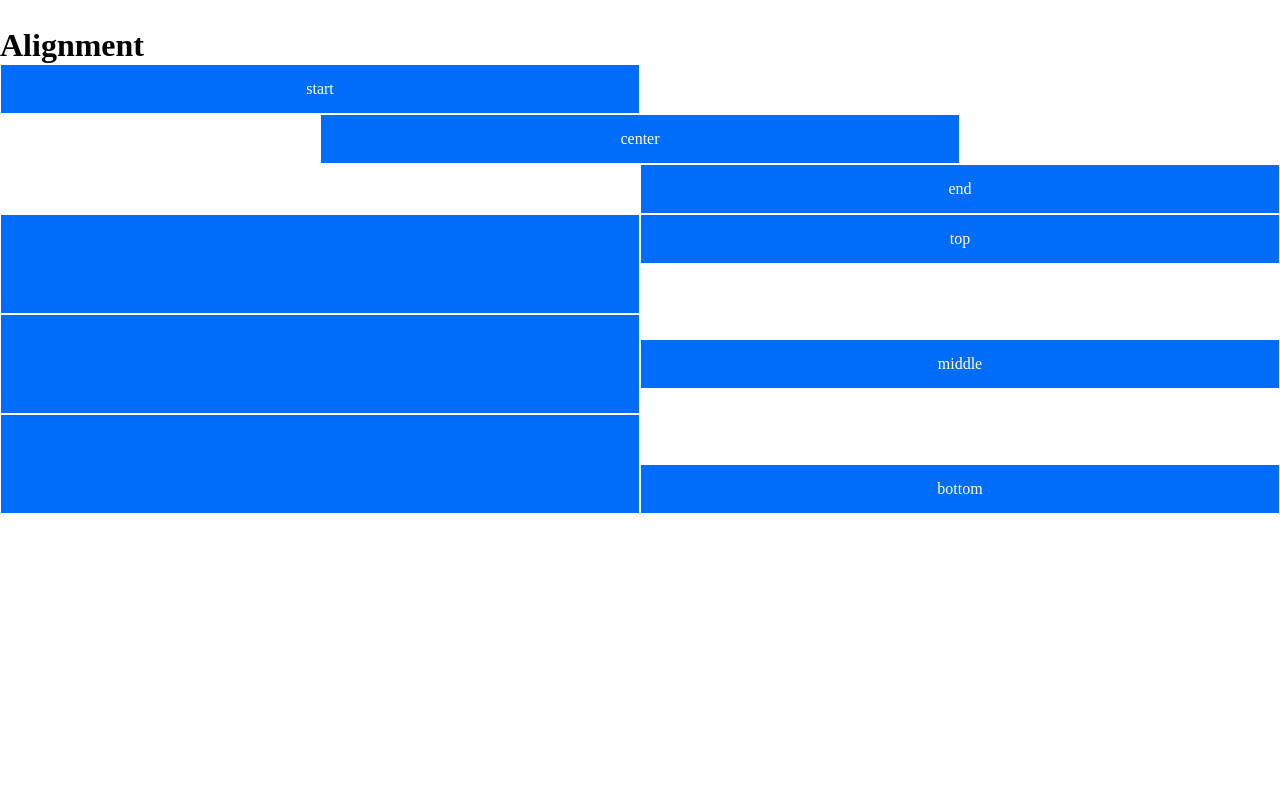
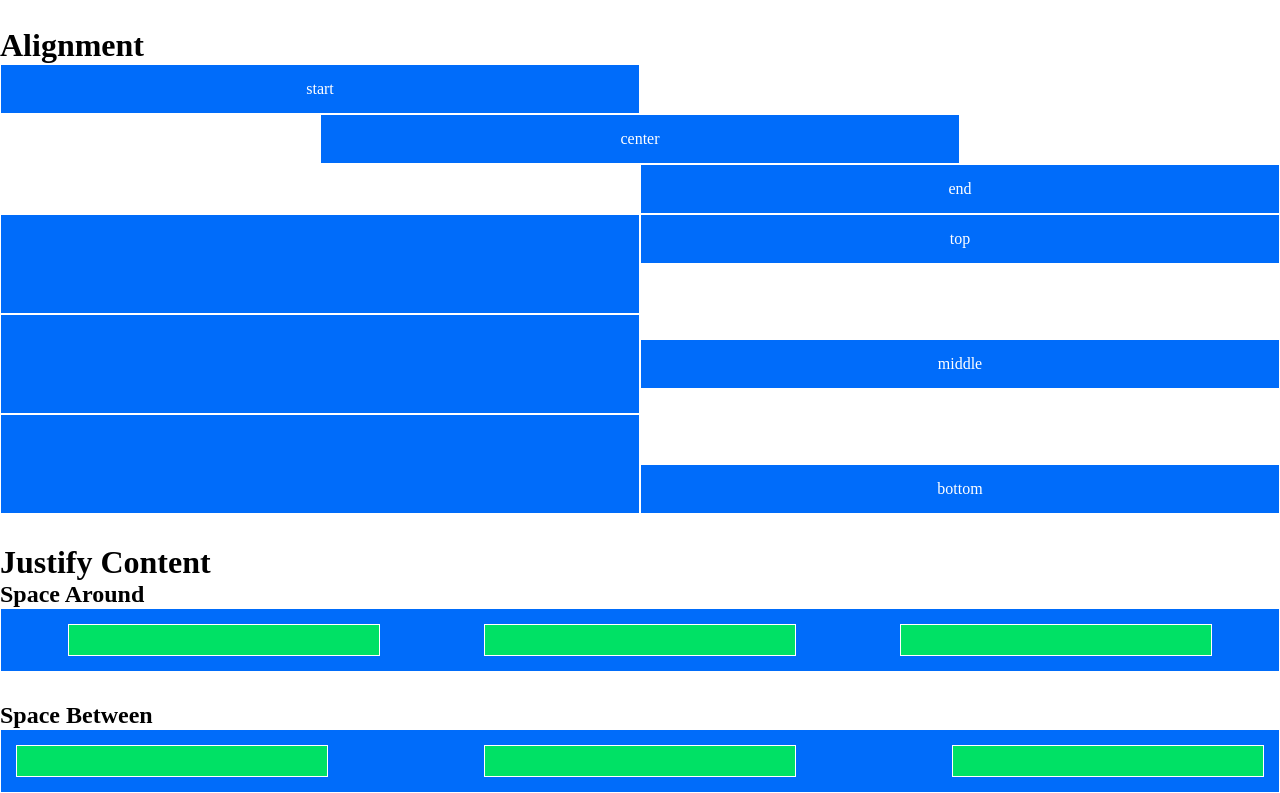
Before and after one commit to emanuele-pogliari/html-css-12bool, a plain HTML site: page index.html in a window 1280 px wide. Shown: the part 1194-1987 px from the top of the page. Before the commit the page ends 1708 px from the top, so only its background shows below. Drawn offline with Linux system fonts and the light colour scheme.

Commit message:
exercise completed - sixth part completed

```diff
--- a/css/12bool.css
+++ b/css/12bool.css
@@ -86,6 +86,14 @@
 
 .align-start {
     align-self: flex-start;
+}
+
+.space-around {
+    justify-content: space-around;
+}
+
+.space-between {
+    justify-content: space-between;
 }
 
 /* columns style */
--- a/index.html
+++ b/index.html
@@ -199,14 +199,39 @@
         <div class="col-6 blue col-big"></div>
         <div class="col-6 blue">middle</div>
     </div>
-    <div class="row">
+    <div class="row mb-3">
         <div class="col-6 blue col-big"></div>
         <div class="col-6 blue align-end">bottom</div>
     </div>
 
     <!-- FINE QUINTA SEZIONE ESERCIZIO -->
 
+    <!-- INIZIO SESTA SEZIONE -->
 
+    <h1>Justify Content</h1>
+    <h2>Space Around</h2>
+
+    <div class="row mb-3">
+        <div class="col-12 blue">
+            <div class="row space-around">
+                <div class="col-3 green"></div>
+                <div class="col-3 green"></div>
+                <div class="col-3 green"></div>
+            </div>
+        </div>
+    </div>
+    <h2>Space Between</h2>
+    <row class="mb-2">
+        <div class="col-12 blue">
+            <div class="row space-between">
+                <div class="row col-3 green"></div>
+                <div class="row col-3 green"></div>
+                <div class="row col-3 green"></div>
+            </div>
+        </div>
+    </row>
+
+    <!-- FINE SESTA SEZIONE -->
 
 </body>
 
```
